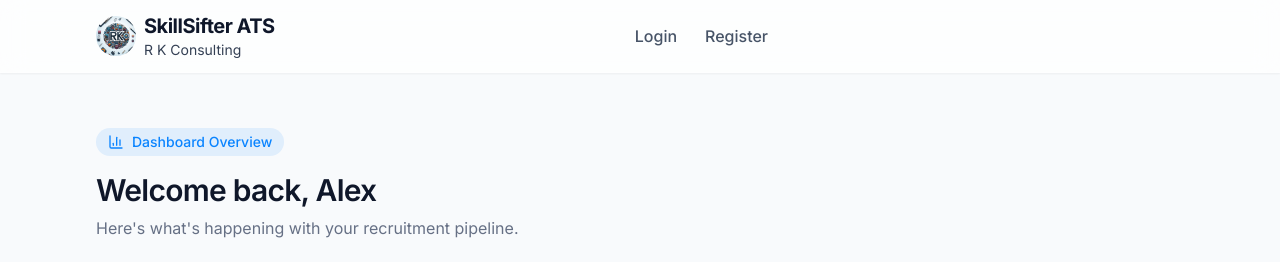
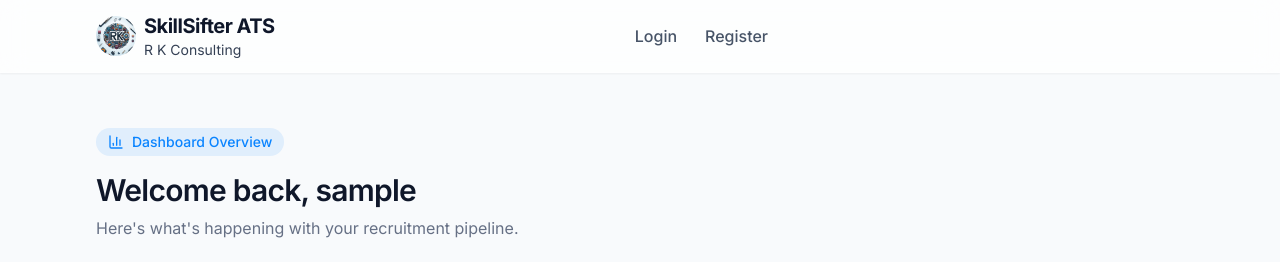
Before and after one commit to RK-Consulting/skill-sifter-26ca496f, a React (Vite) app: page / in a window 1280 px wide. Shown: the top 262 px of the page. Built offline with nearby package versions, Linux system fonts and the light colour scheme; no server answers; sample sign-in values are in the browser's storage; a web font is replaced by a local one.

Commit message:
Fix: Update dashboard header greeting
Update the dashboard header to display the username dynamically.

```diff
--- a/src/components/dashboard/Dashboard.tsx
+++ b/src/components/dashboard/Dashboard.tsx
@@ -1,4 +1,3 @@
-
 import React from 'react';
 import {
   Users,
@@ -20,7 +19,11 @@ import ActivitySection from './ActivitySection';
 import { BarChart, Bar, XAxis, YAxis, CartesianGrid, Tooltip, ResponsiveContainer, PieChart, Pie, Cell } from 'recharts';
 import { Card, CardContent, CardHeader, CardTitle } from '../ui-custom/Card';
 
-const Dashboard = () => {
+interface DashboardProps {
+  username: string;
+}
+
+const Dashboard = ({ username }: DashboardProps) => {
   // Stats data
   const statsData = [
     {
@@ -118,7 +121,7 @@ const Dashboard = () => {
     <section className="py-8 animate-fade-up">
       <Container>
         {/* Header */}
-        <DashboardHeader username="Alex" />
+        <DashboardHeader username={username} />
 
         {/* Stats Grid */}
         <StatsCards stats={statsData} />
--- a/src/pages/Index.tsx
+++ b/src/pages/Index.tsx
@@ -1,15 +1,32 @@
 
-import React from 'react';
+import React, { useEffect, useState } from 'react';
 import Navbar from '@/components/layout/Navbar';
 import Dashboard from '@/components/dashboard/Dashboard';
 import Footer from '@/components/layout/Footer';
 
 const Index = () => {
+  const [username, setUsername] = useState('User');
+
+  useEffect(() => {
+    // Get the username from localStorage
+    const userStr = localStorage.getItem('user');
+    if (userStr) {
+      try {
+        const userData = JSON.parse(userStr);
+        if (userData && userData.username) {
+          setUsername(userData.username);
+        }
+      } catch (error) {
+        console.error('Error parsing user data:', error);
+      }
+    }
+  }, []);
+
   return (
     <div className="min-h-screen bg-background flex flex-col">
       <Navbar />
       <main className="pt-24 flex-grow">
-        <Dashboard />
+        <Dashboard username={username} />
       </main>
       <Footer />
     </div>
```
